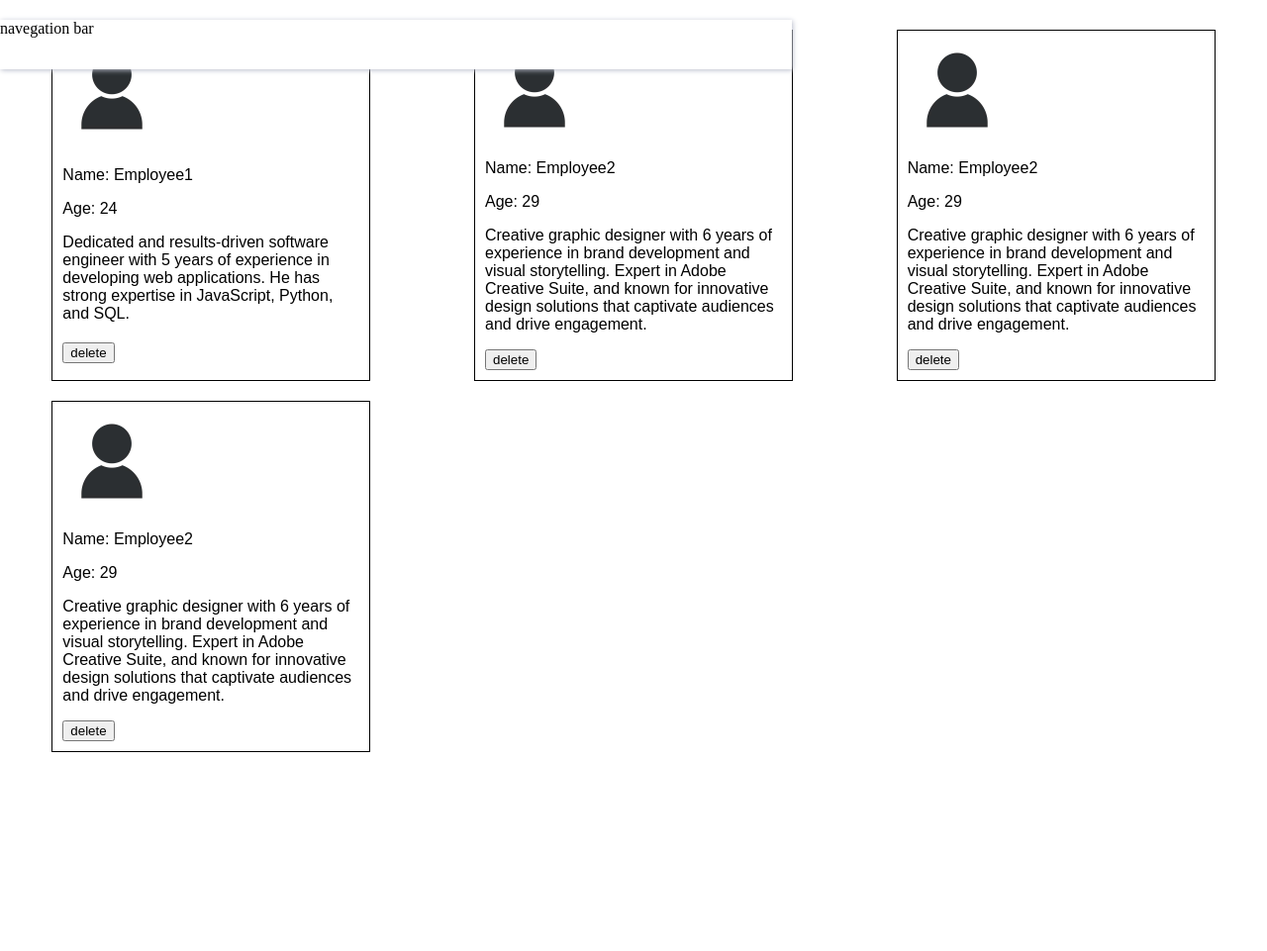
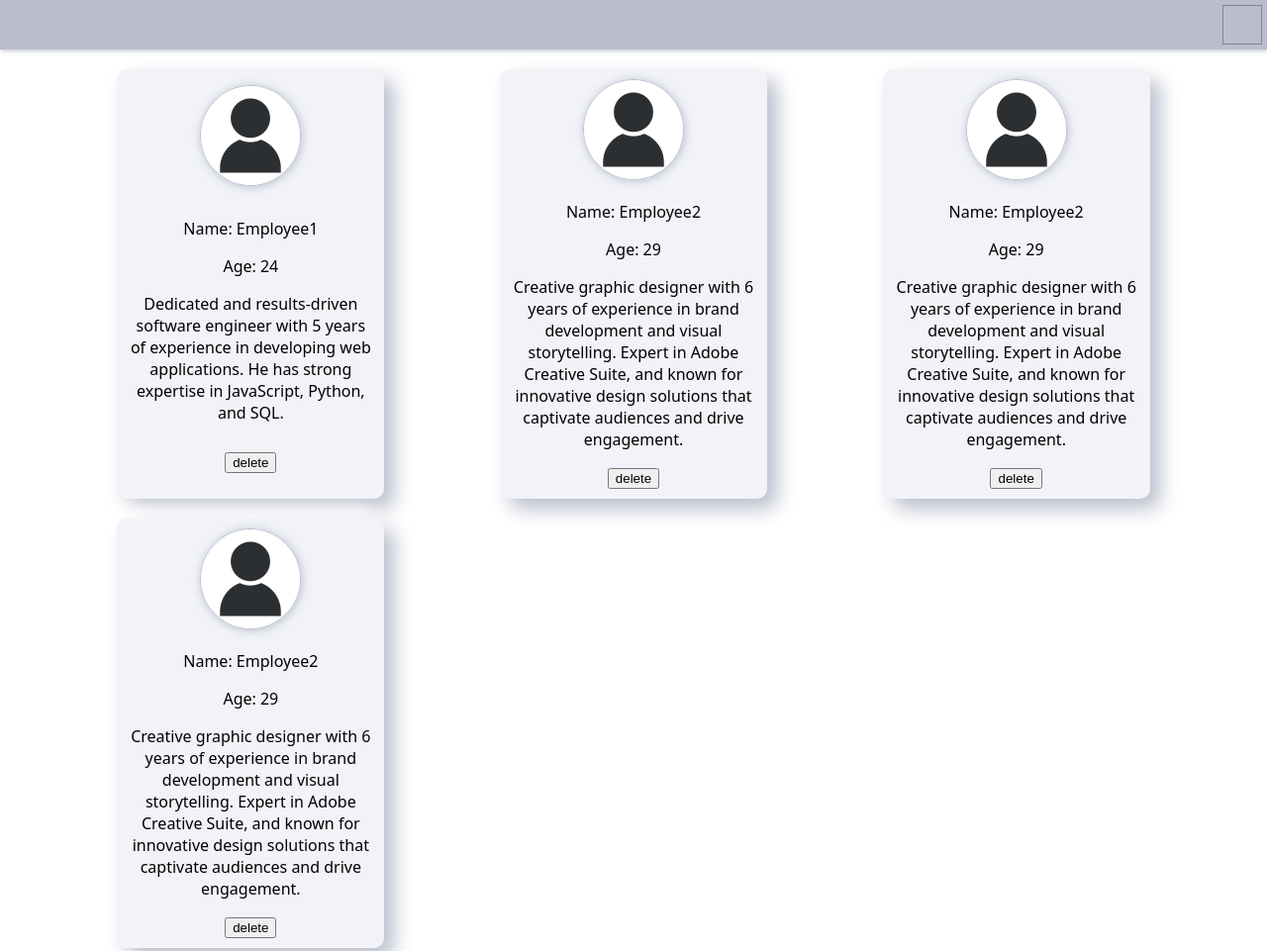
Before and after one commit to Jakxel12/Projects-Web-Dev, a plain HTML site: page Manipulation_Employee_Project/Main.html in a window 1280 px wide. Shown: the top 961 px of the page at 99% size. Before the commit the page ends 800 px from the top, so only its background shows below. Drawn offline with Linux system fonts and the light colour scheme.

Commit message:
changes in css

```diff
--- a/Manipulation_Employee_Project/Main.html
+++ b/Manipulation_Employee_Project/Main.html
@@ -10,7 +10,8 @@
 <body>
   <div class="display">
     <nav class="nav-bar">
-      navegation bar
+      <button class="nav-button">
+      </button>
     </nav>
     <div class="employee-display">
     </div>
--- a/Manipulation_Employee_Project/styles/Main.css
+++ b/Manipulation_Employee_Project/styles/Main.css
@@ -1,15 +1,30 @@
 @import url('https://fonts.googleapis.com/css2?family=Roboto:ital,wght@0,100;0,300;0,400;0,500;0,700;0,900;1,100;1,300;1,400;1,500;1,700;1,900&display=swap');
+
 html,body{
   margin: 0%;
-  height: 0%;
+  height: 100%;
+}
+
+nav{
+  background-color: #babecc;
+  box-shadow: 1px 1px 5px #babecc;
+  height: 50px;
+  width: 100%;
+  position: fixed;
+  display: grid;
+  justify-content: end;
+}
+
+.display{
+  display: grid;
+  grid-template-rows: auto 1fr;
 }
 
 .employee-display{
   display: grid;
   grid-template-columns: repeat(3,1fr);
-  margin: auto;
+  margin: 60px;
   justify-items: center;
-  margin-top: 20px;
 
 }
 @media only screen and (max-width:1000px) {
@@ -27,29 +42,37 @@ html,body{
   }
 }
 
-
-
 .employee{
   align-items: center;
+  background-color: #f1f3f8;
   display: grid;
   grid-template-rows: auto auto auto auto;
-  border: 1px solid;
+  border: none;
   margin: 10px;
+  box-shadow: 10px 10px 20px #babecc,
+  -10px -10px 20px #ffff;
   padding: 10px;
   width: min-content;
-  font-family: sans-serif;
+  font-family: system-ui, -apple-system, BlinkMacSystemFont, 'Segoe UI', Roboto, Oxygen, Ubuntu, Cantarell, 'Open Sans', 'Helvetica Neue', sans-serif;
+  border-radius: 10px;
+  justify-items: center;
+  text-align: center;
 }
 .employee-description{
-  width: 300px;
+  width: 250px;
 }
 img{
   height: 100px;
+  border: 1px solid #babecc;
+  box-shadow: 1px 1px 10px #babecc;
+  border-radius: 50%;
 }
 
-nav{
-  background-color: rgb(255, 255, 255);
-  box-shadow: 1px 1px 5px #babecc;
-  position: fixed;
-  width: 100vh;
-  height: 50px;
+.nav-button{
+  margin: 10%;
+  height: 40px;
+  width: 40px;
+  margin-right: 10px;
+  background-color: transparent;
+  border: 1px solid #858686;
 }
```
Also changed, not shown: Manipulation_Employee_Project/Insert.html (+22 -0 lines).
